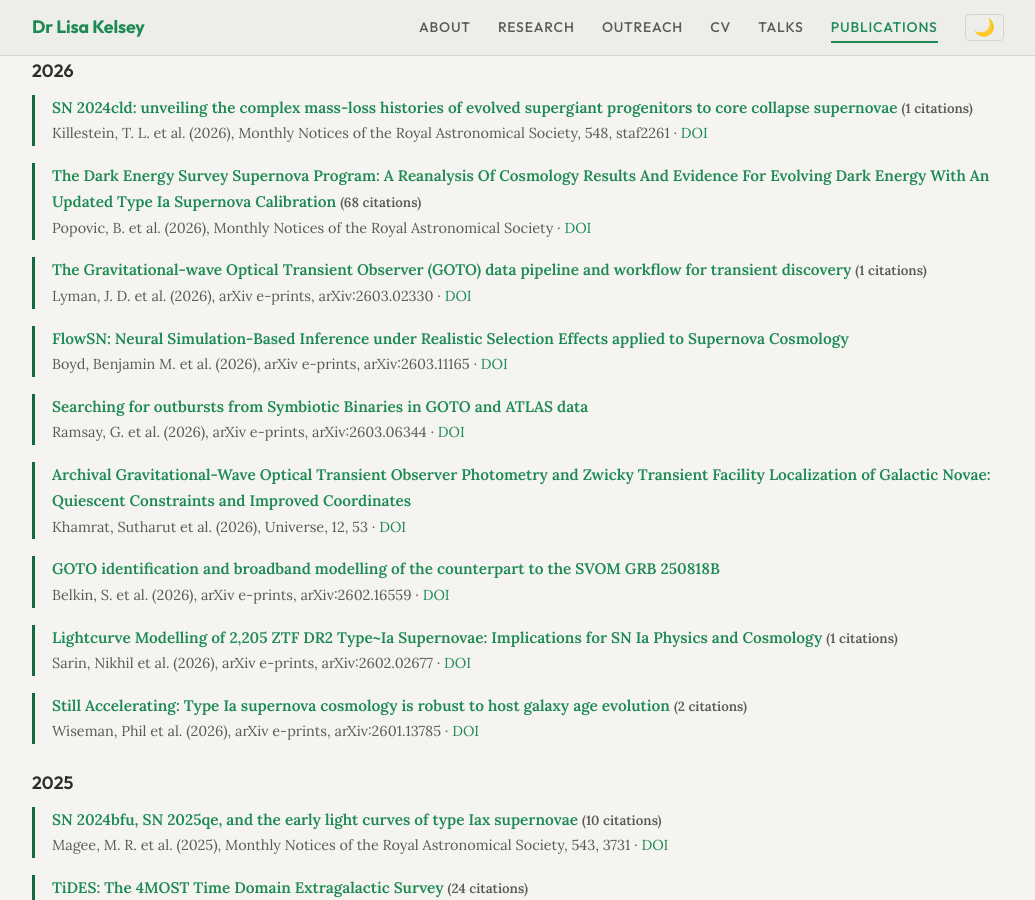
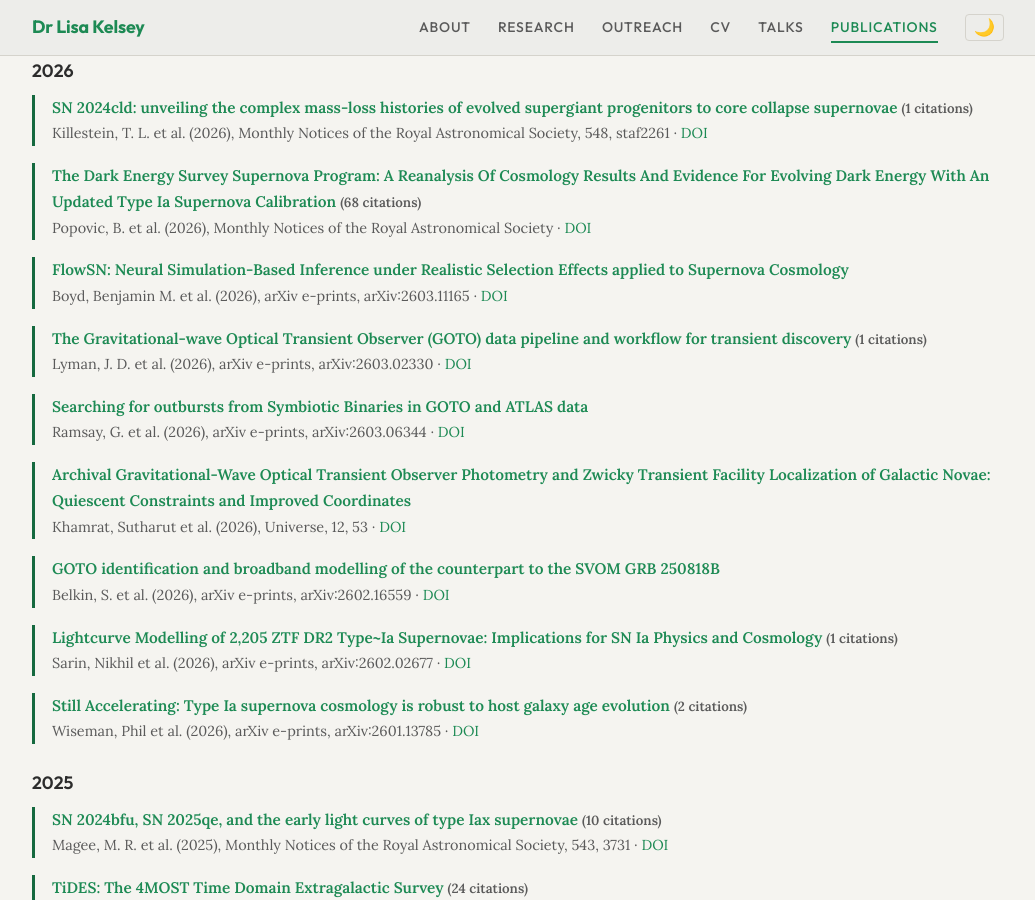
Before and after one commit to LKelsey/LKelsey.github.io, a Jekyll site: the page built from publications.md, in a window 1280 px wide and 900 px high, scrolled down 667 px. Shown: the whole window, without its empty margins (122-1157 px from the left). Built offline with Jekyll 4.4.1, drawn with Linux system fonts in a browser that asks for light colours; part of the change alters nothing that is shown.

```diff
--- a/_data/publications.yml
+++ b/_data/publications.yml
@@ -1,4 +1,4 @@
-# Auto-generated from ADS library on 2026-04-27 08:10 UTC
+# Auto-generated from ADS library on 2026-04-28 08:12 UTC
 # Do not edit manually
 
 first_author:
@@ -54,6 +54,14 @@ coauthor:
       bibcode: "2026MNRAS.tmp..650P"
       citations: 68
       doi: https://doi.org/10.1093/mnras/stag632
+    - title: "FlowSN: Neural Simulation-Based Inference under Realistic Selection Effects applied to Supernova Cosmology"
+      authors: "Boyd, Benjamin M. et al."
+      year: 2026
+      journal: "arXiv e-prints, arXiv:2603.11165"
+      url: https://ui.adsabs.harvard.edu/abs/2026arXiv260311165B/abstract
+      bibcode: "2026arXiv260311165B"
+      citations: 0
+      doi: https://doi.org/10.48550/arXiv.2603.11165
     - title: "The Gravitational-wave Optical Transient Observer (GOTO) data pipeline and workflow for transient discovery"
       authors: "Lyman, J. D. et al."
       year: 2026
@@ -62,14 +70,6 @@ coauthor:
       bibcode: "2026arXiv260302330L"
       citations: 1
       doi: https://doi.org/10.48550/arXiv.2603.02330
-    - title: "FlowSN: Neural Simulation-Based Inference under Realistic Selection Effects applied to Supernova Cosmology"
-      authors: "Boyd, Benjamin M. et al."
-      year: 2026
-      journal: "arXiv e-prints, arXiv:2603.11165"
-      url: https://ui.adsabs.harvard.edu/abs/2026arXiv260311165B/abstract
-      bibcode: "2026arXiv260311165B"
-      citations: 0
-      doi: https://doi.org/10.48550/arXiv.2603.11165
     - title: "Searching for outbursts from Symbiotic Binaries in GOTO and ATLAS data"
       authors: "Ramsay, G. et al."
       year: 2026
```
